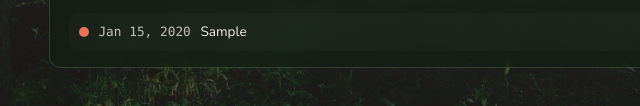
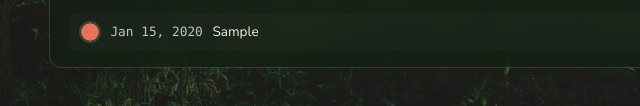
Before and after one commit to sarahjeanneumann/sarahtonin, a website built with Vite: page index.html in a window 1280 px wide. Both pictures are taken after typing "2020-01-15", "Sample" into the empty fields and a click on the button "Add Waypoint". Shown: the part 694-800 px from the top of the page, 73-713 px from the left. Built offline with nearby package versions, Linux system fonts and the light colour scheme.

Commit message:
Add color picker to waypoint list items for changing waypoint colors

```diff
--- a/src/main.ts
+++ b/src/main.ts
@@ -6,6 +6,7 @@
   getWaypoints,
   addWaypoint,
   removeWaypoint,
+  updateWaypoint,
   clearAll,
 } from './storage';
 import {
@@ -71,7 +72,7 @@
   renderSegmentCards(segmentContainer, segStats);
 
   // Waypoint list
-  renderWaypointList(waypointContainer, waypoints, handleRemoveWaypoint, handleSelectWaypoint);
+  renderWaypointList(waypointContainer, waypoints, handleRemoveWaypoint, handleSelectWaypoint, handleColorChange);
 
   // Comparison
   if (selectedWaypointId) {
@@ -164,6 +165,15 @@
   refresh();
 }
 
+function handleColorChange(id: string, color: string): void {
+  const waypoints = getWaypoints();
+  const wp = waypoints.find(w => w.id === id);
+  if (wp) {
+    updateWaypoint({ ...wp, color });
+    refresh();
+  }
+}
+
 function handleSelectWaypoint(id: string): void {
   selectedWaypointId = id;
   refresh();
--- a/src/style.css
+++ b/src/style.css
@@ -348,11 +348,35 @@
   background: rgba(255, 255, 255, 0.05);
 }
 
-.waypoint-color {
-  width: 10px;
-  height: 10px;
+.waypoint-color-picker {
+  width: 22px;
+  height: 22px;
   border-radius: 50%;
+  border: 2px solid rgba(255, 255, 255, 0.15);
+  padding: 0;
+  cursor: pointer;
   flex-shrink: 0;
+  background: none;
+  -webkit-appearance: none;
+  appearance: none;
+}
+
+.waypoint-color-picker::-webkit-color-swatch-wrapper {
+  padding: 0;
+}
+
+.waypoint-color-picker::-webkit-color-swatch {
+  border: none;
+  border-radius: 50%;
+}
+
+.waypoint-color-picker::-moz-color-swatch {
+  border: none;
+  border-radius: 50%;
+}
+
+.waypoint-color-picker:hover {
+  border-color: rgba(255, 255, 255, 0.4);
 }
 
 .waypoint-date {
--- a/src/ui.ts
+++ b/src/ui.ts
@@ -152,6 +152,7 @@
   waypoints: Waypoint[],
   onRemove: (id: string) => void,
   onSelect: (id: string) => void,
+  onColorChange: (id: string, color: string) => void,
 ): void {
   container.innerHTML = '';
 
@@ -167,16 +168,18 @@
     const item = document.createElement('div');
     item.className = 'waypoint-item';
     item.innerHTML = `
-      <span class="waypoint-color" style="background: ${wp.color || '#e8725a'}"></span>
+      <input type="color" class="waypoint-color-picker" value="${wp.color || '#e8725a'}" title="Change color">
       <span class="waypoint-date">${formatDate(wp.date)}</span>
       <span class="waypoint-label">${escapeHtml(wp.label)}</span>
       <button class="btn-compare" data-id="${wp.id}" title="Compare before/after">Compare</button>
       <button class="btn-remove" data-id="${wp.id}" title="Remove waypoint">&times;</button>
     `;
 
+    const colorPicker = item.querySelector('.waypoint-color-picker') as HTMLInputElement;
     const compareBtn = item.querySelector('.btn-compare') as HTMLButtonElement;
     const removeBtn = item.querySelector('.btn-remove') as HTMLButtonElement;
 
+    colorPicker.addEventListener('input', () => onColorChange(wp.id, colorPicker.value));
     compareBtn.addEventListener('click', () => onSelect(wp.id));
     removeBtn.addEventListener('click', () => onRemove(wp.id));
 
```
